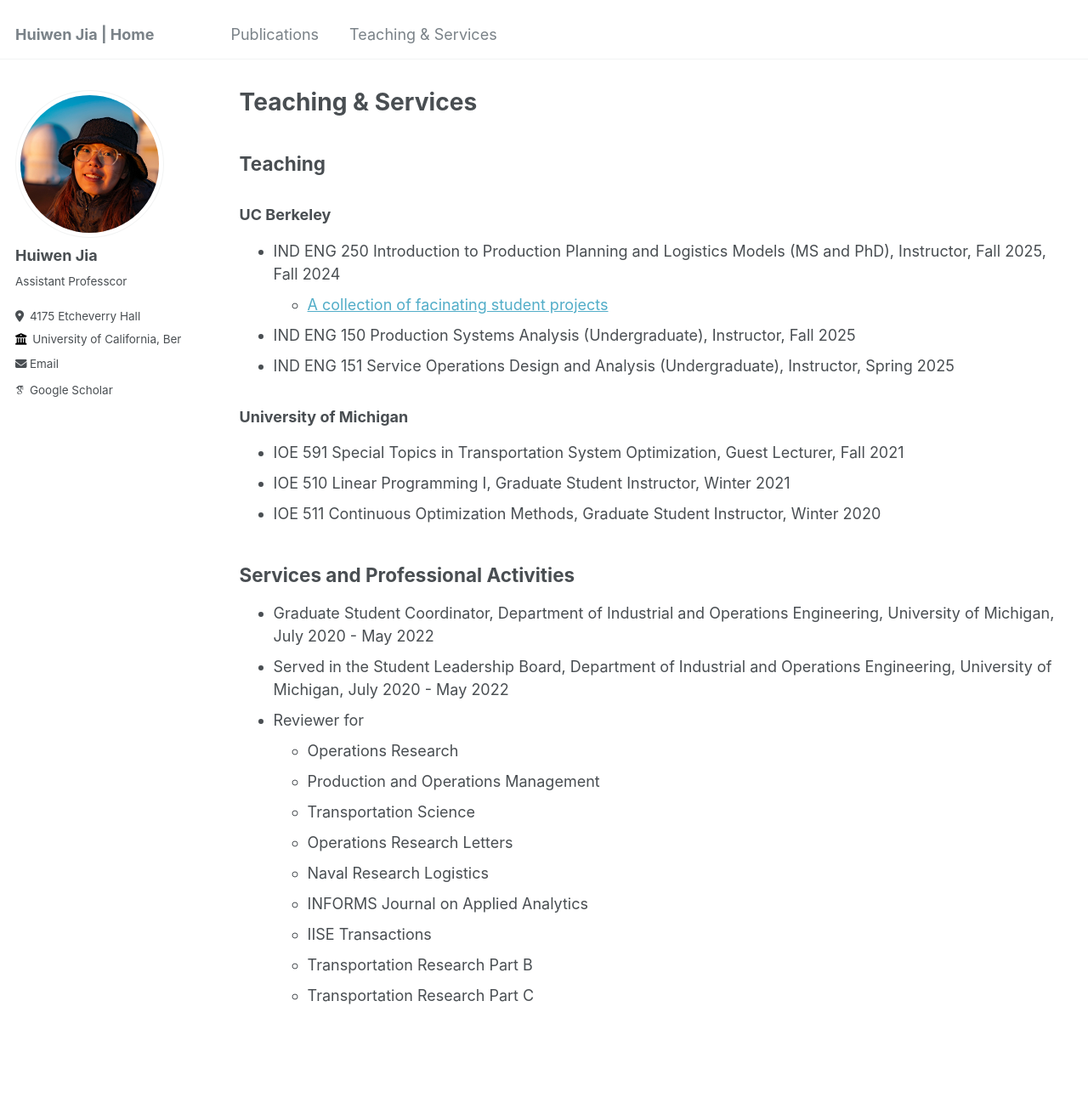
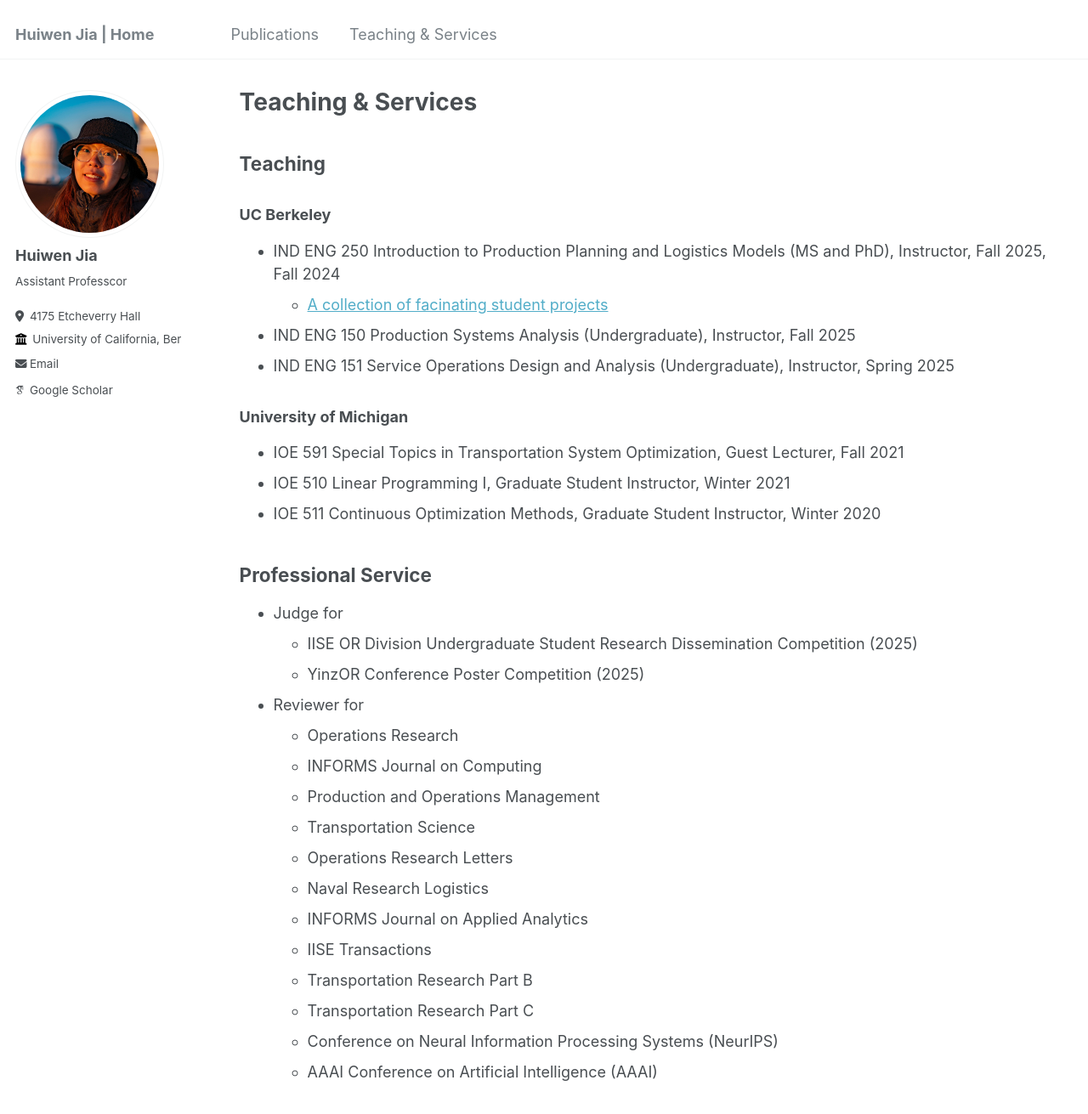
Before and after one commit to huiwen-j/huiwen-j.github.io, a Jekyll site: the page built from _pages/teaching_services.md, in a window 1280 px wide and 1400 px high. Shown: the top 1311 px of the window at 85% size. Built offline with Jekyll 4.4.1, drawn with Linux system fonts in a browser that asks for light colours; some web fonts are replaced.

Commit message:
Update teaching_services.md

```diff
--- a/_pages/teaching_services.md
+++ b/_pages/teaching_services.md
@@ -21,11 +21,13 @@ author_profile: true
 - IOE 510 Linear Programming I, Graduate Student Instructor, Winter 2021
 - IOE 511 Continuous Optimization Methods, Graduate Student Instructor, Winter 2020
 
-## Services and Professional Activities
-- Graduate Student Coordinator, Department of Industrial and Operations Engineering, University of Michigan, July 2020 - May 2022
-- Served in the Student Leadership Board, Department of Industrial and Operations Engineering, University of Michigan, July 2020 - May 2022
+## Professional Service
+- Judge for
+  * IISE OR Division Undergraduate Student Research Dissemination Competition (2025)
+  * YinzOR Conference Poster Competition (2025)
 - Reviewer for
   * Operations Research
+  * INFORMS Journal on Computing
   * Production and Operations Management
   * Transportation Science
   * Operations Research Letters
@@ -34,3 +36,5 @@ author_profile: true
   * IISE Transactions
   * Transportation Research Part B
   * Transportation Research Part C
+  * Conference on Neural Information Processing Systems (NeurIPS)
+  * AAAI Conference on Artificial Intelligence (AAAI)
```
